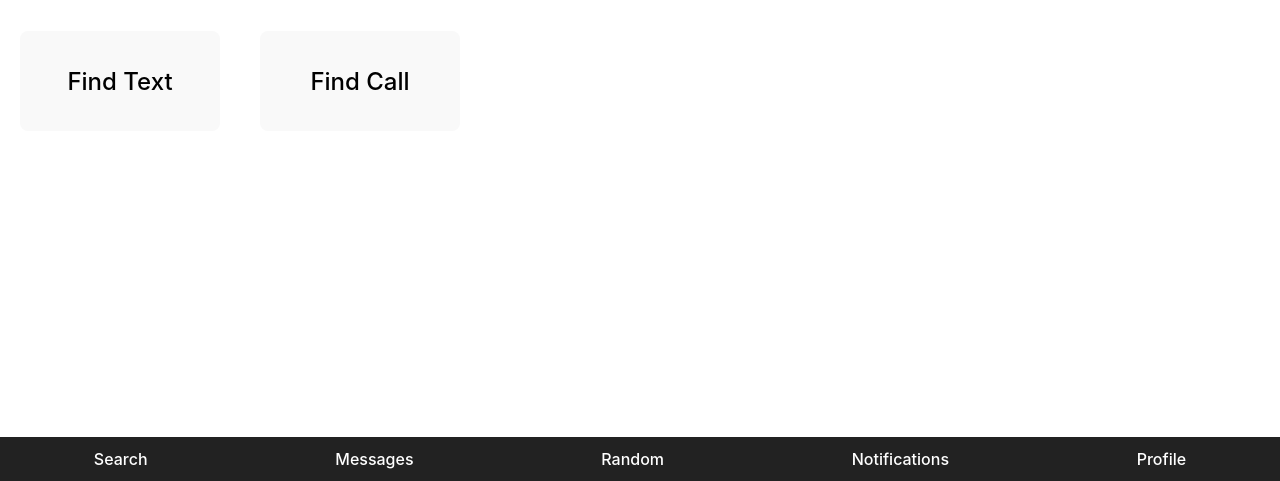
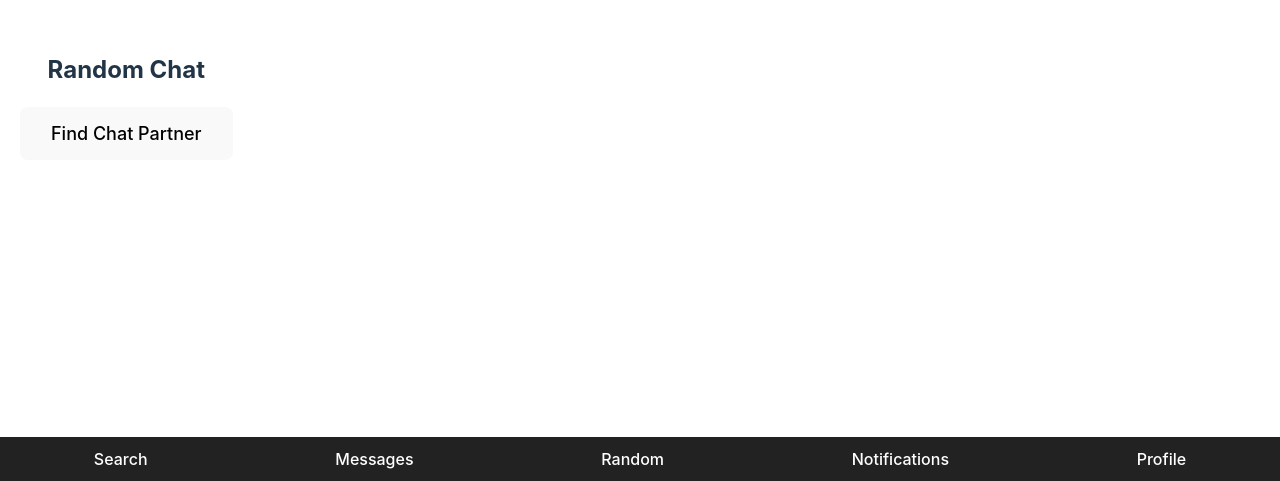
Before and after one commit to Prem-sharma34/KonecC, a React (Vite) app in the folder Frontend/: page /random in a window 1280 px wide. Shown: the part 319-800 px from the top of the page. Built offline with nearby package versions, Linux system fonts and the light colour scheme.

Commit message:
Assistant checkpoint: Implement basic random chat UI with matching simulation
Assistant generated file changes:
- Frontend/src/components/co-components/random.jsx: Add random chat matching UI

---

User prompt:

make changes

```diff
--- a/Frontend/src/components/co-components/random.jsx
+++ b/Frontend/src/components/co-components/random.jsx
@@ -1,13 +1,105 @@
 
-import React from 'react';
+import React, { useState } from 'react';
 
 function Random() {
+  const [isSearching, setIsSearching] = useState(false);
+  const [isMatched, setIsMatched] = useState(false);
+  const [message, setMessage] = useState('');
+  const [chat, setChat] = useState([]);
+
+  const startMatching = () => {
+    setIsSearching(true);
+    // Simulate matching after 2 seconds
+    setTimeout(() => {
+      setIsSearching(false);
+      setIsMatched(true);
+    }, 2000);
+  };
+
+  const sendMessage = (e) => {
+    e.preventDefault();
+    if (message.trim()) {
+      setChat([...chat, { text: message, sender: 'me' }]);
+      setMessage('');
+    }
+  };
+
+  const endChat = () => {
+    setIsMatched(false);
+    setChat([]);
+  };
+
   return (
-    <div>
-      <button style={{ width: '200px', height: '100px', fontSize: '24px', margin: '20px' }}>Find Text</button>
-      <button style={{ width: '200px', height: '100px', fontSize: '24px', margin: '20px' }}>Find Call</button>
+    <div style={{ padding: '20px', maxWidth: '600px', margin: '0 auto' }}>
+      {!isMatched && (
+        <div style={{ textAlign: 'center', marginTop: '50px' }}>
+          <h2>Random Chat</h2>
+          <button
+            onClick={startMatching}
+            disabled={isSearching}
+            style={{ padding: '15px 30px', fontSize: '18px' }}
+          >
+            {isSearching ? 'Searching for a match...' : 'Find Chat Partner'}
+          </button>
+        </div>
+      )}
 
+      {isMatched && (
+        <div style={{ border: '1px solid #ccc', borderRadius: '8px', padding: '20px' }}>
+          <div style={{
+            height: '400px',
+            overflowY: 'auto',
+            marginBottom: '20px',
+            padding: '10px',
+            backgroundColor: '#f5f5f5',
+            borderRadius: '8px'
+          }}>
+            {chat.map((msg, index) => (
+              <div
+                key={index}
+                style={{
+                  textAlign: msg.sender === 'me' ? 'right' : 'left',
+                  margin: '10px 0'
+                }}
+              >
+                <span style={{
+                  backgroundColor: msg.sender === 'me' ? '#007bff' : '#6c757d',
+                  color: 'white',
+                  padding: '8px 12px',
+                  borderRadius: '15px',
+                  display: 'inline-block'
+                }}>
+                  {msg.text}
+                </span>
+              </div>
+            ))}
+          </div>
 
+          <form onSubmit={sendMessage} style={{ display: 'flex', gap: '10px' }}>
+            <input
+              type="text"
+              value={message}
+              onChange={(e) => setMessage(e.target.value)}
+              placeholder="Type your message..."
+              style={{ flex: 1, padding: '10px', borderRadius: '4px', border: '1px solid #ccc' }}
+            />
+            <button type="submit" style={{ padding: '10px 20px' }}>Send</button>
+          </form>
+
+          <button
+            onClick={endChat}
+            style={{
+              marginTop: '20px',
+              backgroundColor: '#dc3545',
+              color: 'white',
+              border: 'none',
+              width: '100%'
+            }}
+          >
+            End Chat
+          </button>
+        </div>
+      )}
     </div>
   );
 }
```
